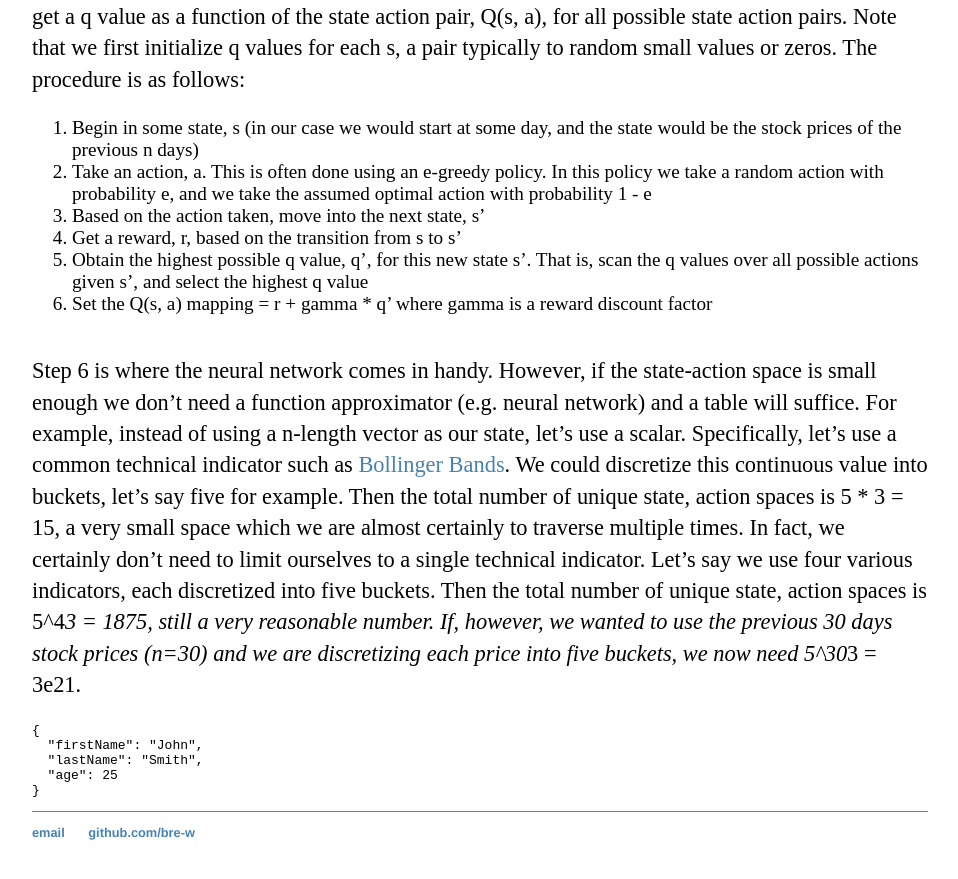
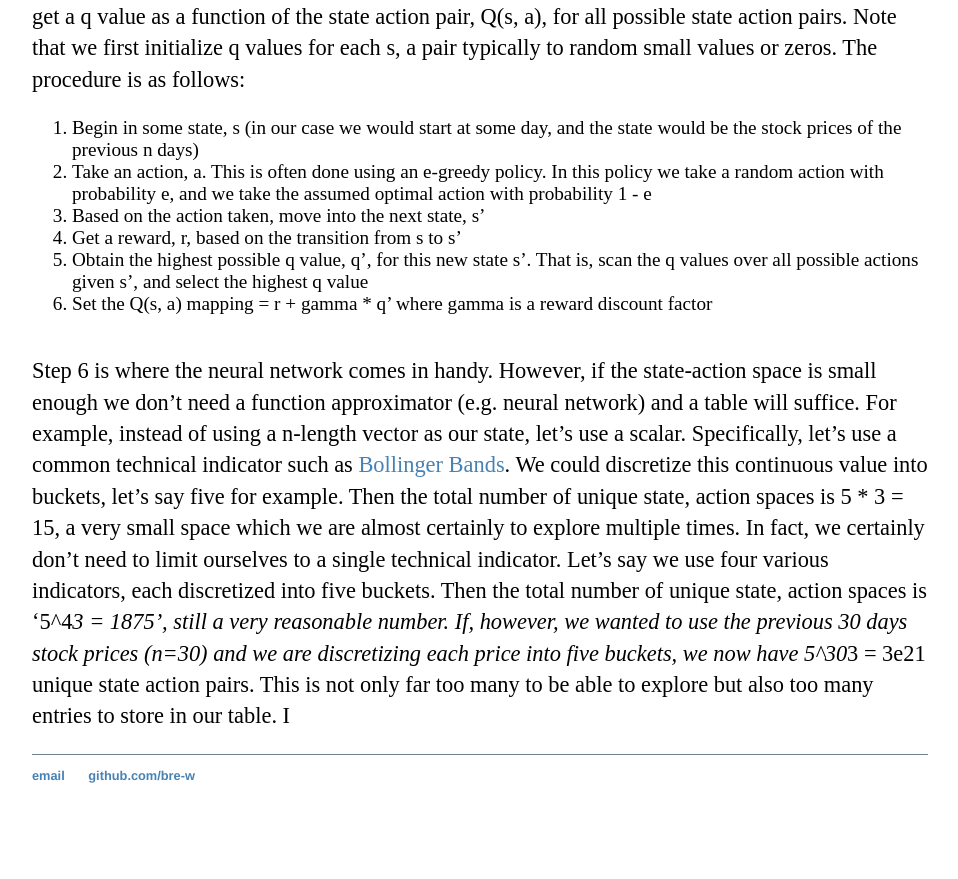
Before and after one commit to bre-w/bre-w.github.io, a Jekyll site: the page built from _posts/2020-07-06-test-post.md, in a window 1280 px wide and 900 px high, scrolled down 1195 px. Shown: the top 879 px of the window, without its empty margins (160-1118 px from the left). Built offline with Jekyll 4.4.1, drawn with Linux system fonts in a browser that asks for light colours; after the commit the page ends 2038 px from its top, so only the background shows below that.

Commit message:
Update 2020-07-06-test-post.md

````diff
--- a/_posts/2020-07-06-test-post.md
+++ b/_posts/2020-07-06-test-post.md
@@ -29,12 +29,4 @@ To learn the mappings we explore the "world". This essentially involves moving a
 5. Obtain the highest possible q value, q', for this new state s'. That is, scan the q values over all possible actions given s', and select the highest q value
 6. Set the Q(s, a) mapping = r + gamma * q' where gamma is a reward discount factor
 
-Step 6 is where the neural network comes in handy. However, if the state-action space is small enough we don't need a function approximator (e.g. neural network) and a table will suffice. For example, instead of using a n-length vector as our state, let's use a scalar. Specifically, let's use a common technical indicator such as [Bollinger Bands](https://en.wikipedia.org/wiki/Bollinger_Bands). We could discretize this continuous value into buckets, let's say five for example. Then the total number of unique state, action spaces is 5 * 3 = 15, a very small space which we are almost certainly to traverse multiple times. In fact, we certainly don't need to limit ourselves to a single technical indicator. Let's say we use four various indicators, each discretized into five buckets. Then the total number of unique state, action spaces is 5^4*3 = 1875, still a very reasonable number. If, however, we wanted to use the previous 30 days stock prices (n=30) and we are discretizing each price into five buckets, we now need 5^30*3 = 3e21.
-
-```
-{
-  "firstName": "John",
-  "lastName": "Smith",
-  "age": 25
-}
-```
+Step 6 is where the neural network comes in handy. However, if the state-action space is small enough we don't need a function approximator (e.g. neural network) and a table will suffice. For example, instead of using a n-length vector as our state, let's use a scalar. Specifically, let's use a common technical indicator such as [Bollinger Bands](https://en.wikipedia.org/wiki/Bollinger_Bands). We could discretize this continuous value into buckets, let's say five for example. Then the total number of unique state, action spaces is 5 * 3 = 15, a very small space which we are almost certainly to explore multiple times. In fact, we certainly don't need to limit ourselves to a single technical indicator. Let's say we use four various indicators, each discretized into five buckets. Then the total number of unique state, action spaces is '5^4*3 = 1875', still a very reasonable number. If, however, we wanted to use the previous 30 days stock prices (n=30) and we are discretizing each price into five buckets, we now have 5^30*3 = 3e21 unique state action pairs. This is not only far too many to be able to explore but also too many entries to store in our table. I
````
